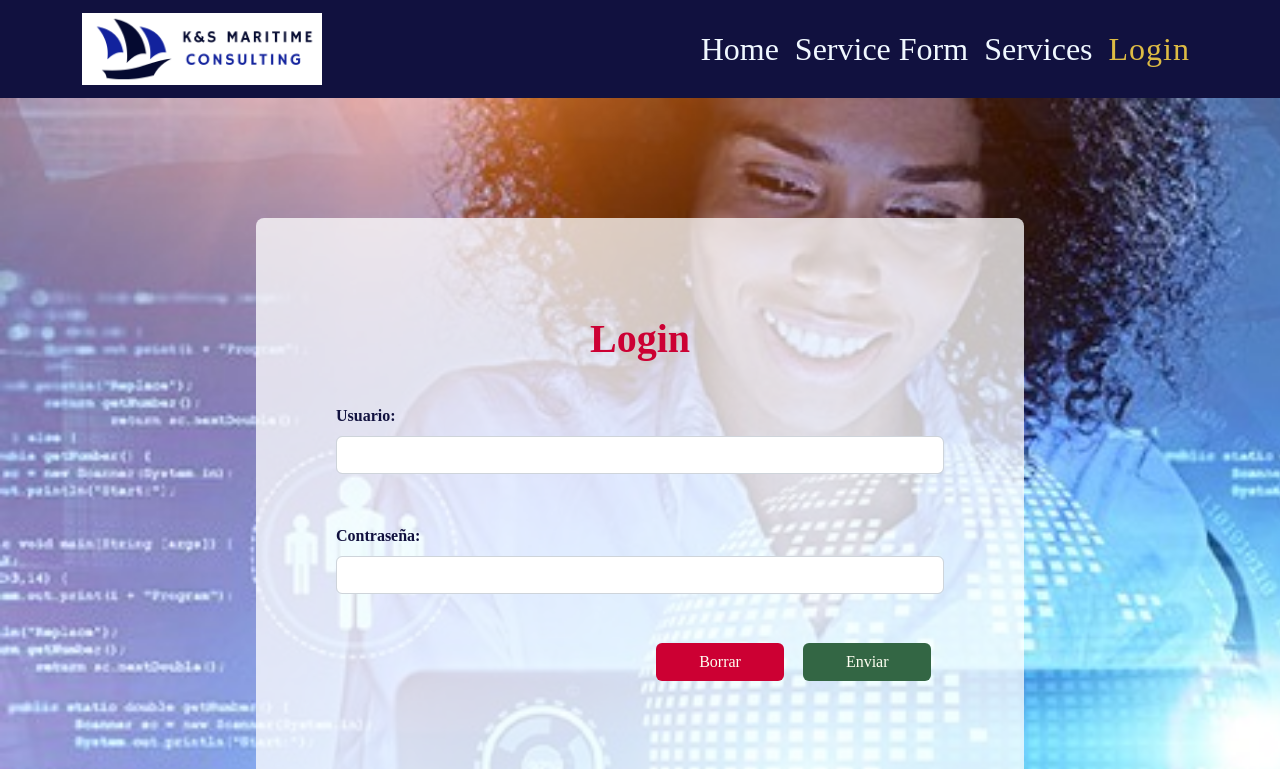
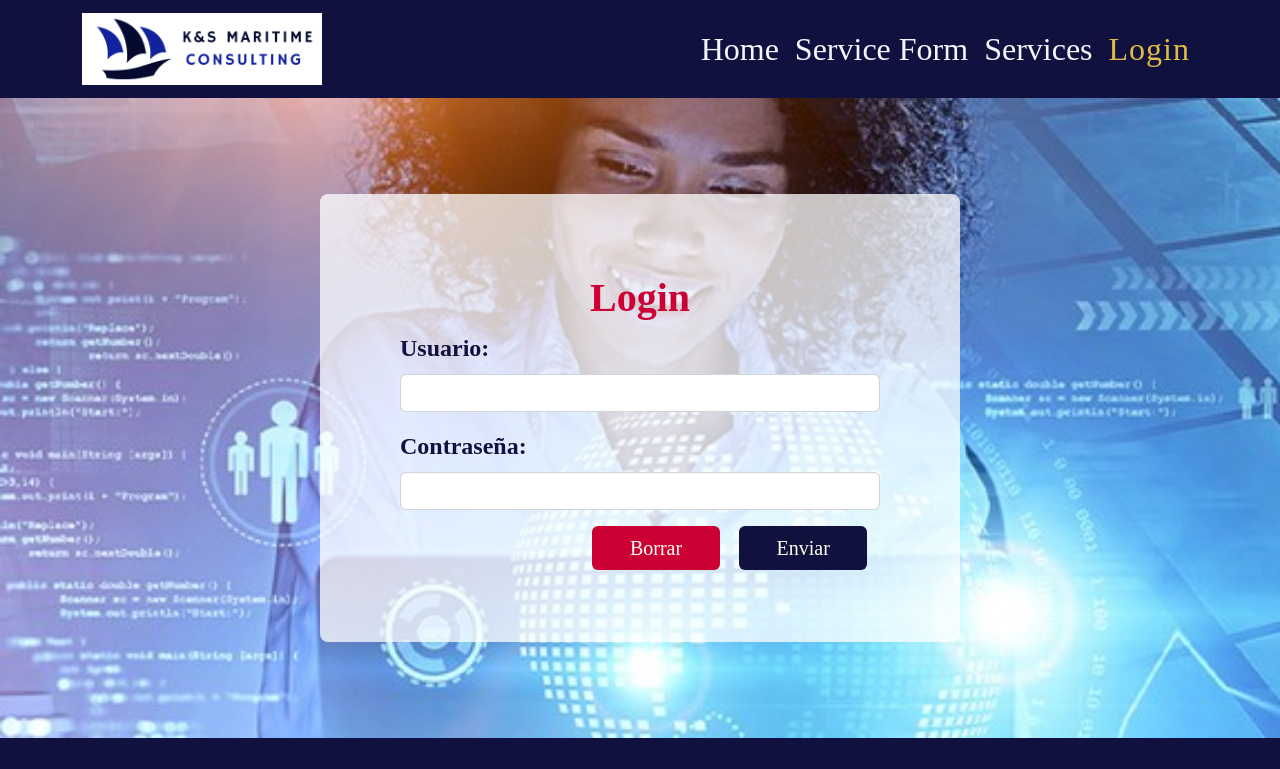
Before and after one commit to CarenSalles/K-S-Maritime-Consulting, a Vue app in the folder src/main/frontend/: page /login in a window 1280 px wide. Shown: the top 769 px of the page. Built offline with nearby package versions, Linux system fonts and the light colour scheme.

Commit message:
fixing responsive version

```diff
--- a/src/main/frontend/src/components/LoginComponent.vue
+++ b/src/main/frontend/src/components/LoginComponent.vue
@@ -29,8 +29,8 @@
 
 body {
   .wrapper {
-    width: 92%;
-    height: 60%;
+    width: 80%;
+    height: 22em;
     margin: 5em;
     padding: 5em;
     background-color: rgba(255, 255, 255, 0.75);
@@ -47,27 +47,28 @@ body {
     .form-label {
       color: rgb(17, 17, 63);
       font-weight: bold;
-      font-size: 2vh;
+      font-size: 3vh;
     }
+
 
     #btn-delete {
       background-color: #cc0033;
       width: 20vw;
       color: #fffff2;
-      font-size: 2vh;
+      font-size: 2.5vh;
     }
 
     #btn-send {
-      background-color: #336644;
+      background-color: rgb(17, 17, 63);
       width: 20vw;
       color: #fffff2;
-      font-size: 2vh;
+      font-size: 2.5vh;
     }
     .btn-container {
       display: flex;
       justify-content: space-around;
       gap: 1.5vw;
-      margin-right: 1vw;
+      //
     }
   }
 }
@@ -75,7 +76,7 @@ body {
 @media (min-width: 1024px) {
   body {
     .wrapper {
-      width: 60%;
+      width: 50%;
       height: 70%;
       margin: 5em;
       padding: 5em;
@@ -85,27 +86,17 @@ body {
       flex-direction: column;
       justify-content: space-around;
 
-      h1 {
-        text-align: center;
-        font-weight: bold;
+      #btn-delete {
+
+        width: 10vw;
+        color: #fffff2 ;
       }
+      #btn-send {
 
-      .form-label {
-        color: rgb(17, 17, 63);
-        font-weight: bold;
-      }
-
-      #btn-delete {
-        background-color: #cc0033;
         width: 10vw;
         color: #fffff2 ;
       }
 
-      #btn-send {
-        background-color: #336644;
-        width: 10vw;
-        color: #fffff2 ;
-      }
       .btn-container {
         display: flex;
         justify-content: flex-end;
--- a/src/main/frontend/src/components/ServiceFormComponent.vue
+++ b/src/main/frontend/src/components/ServiceFormComponent.vue
@@ -37,16 +37,19 @@
   color: rgb(17, 17, 63);
 }
 #formStyle{
-    width: 65%;
-    margin-bottom: 3em;
+    width: 70%;
+    height: 10em;
 
 }
 h1{
-    // margin-top: .5em;
+    margin-top: 1.5em;
+    margin-bottom: 1em;
     color:#cc0033;
+    margin-left: 1.2em;
 }
 .titleDescrip{
-    margin: 3em 0em 2em 0em;
+    // margin: 3em 0em 2em 0em;
+    font-size: 1.3em;
 }
 button{
     width: 10em;
@@ -55,5 +58,6 @@ button{
 margin-left: 0.5em;
 font-weight: bold;
 color: rgb(17, 17, 63);
+font-size: 1.5em;
 }
 </style>
--- a/src/main/frontend/src/views/LoginView.vue
+++ b/src/main/frontend/src/views/LoginView.vue
@@ -15,7 +15,7 @@ import LoginComponent from "../components/LoginComponent.vue"
 .login{
 
 background-image: url("../assets/images/digital-transformation.jpg");
-height: 100vh;
+height: 80vh;
 width: 100vw;
 display: flex;
 flex-direction: row;
--- a/src/main/frontend/src/views/ServiceFormView.vue
+++ b/src/main/frontend/src/views/ServiceFormView.vue
@@ -13,8 +13,8 @@ import ServiceFormComponent from '../components/ServiceFormComponent.vue';
 <style lang="scss" scoped>
 .view-container{
 
-background-image: url("../assets/images/offshore-wind-area.jpg");
-height: 100vh;
+background-color:#fffff2;
+height: 60vh;
 display: flex;
 flex-direction: row;
 justify-content: center;
```
